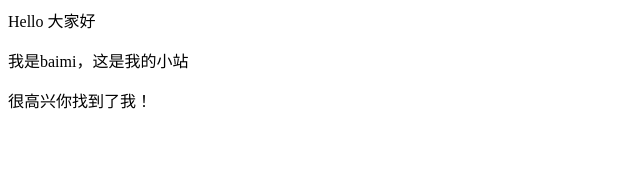
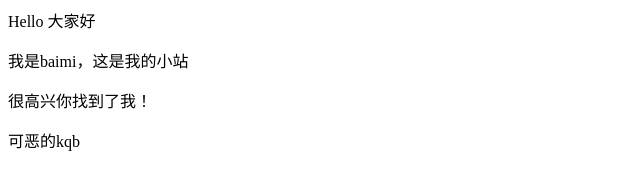
Before and after one commit to Argel4778/baimi.github.io, a plain HTML site: page index.html in a window 1280 px wide. Shown: the whole page, without its empty margins (0-640 px from the left). Drawn offline with Linux system fonts and the light colour scheme.

Commit message:
Update index.html

```diff
--- a/index.html
+++ b/index.html
@@ -1,3 +1,4 @@
 <p>Hello 大家好</p>
 <p>我是baimi，这是我的小站</p>
 <p>很高兴你找到了我！</p>
+<p>可恶的kqb</p>
```
